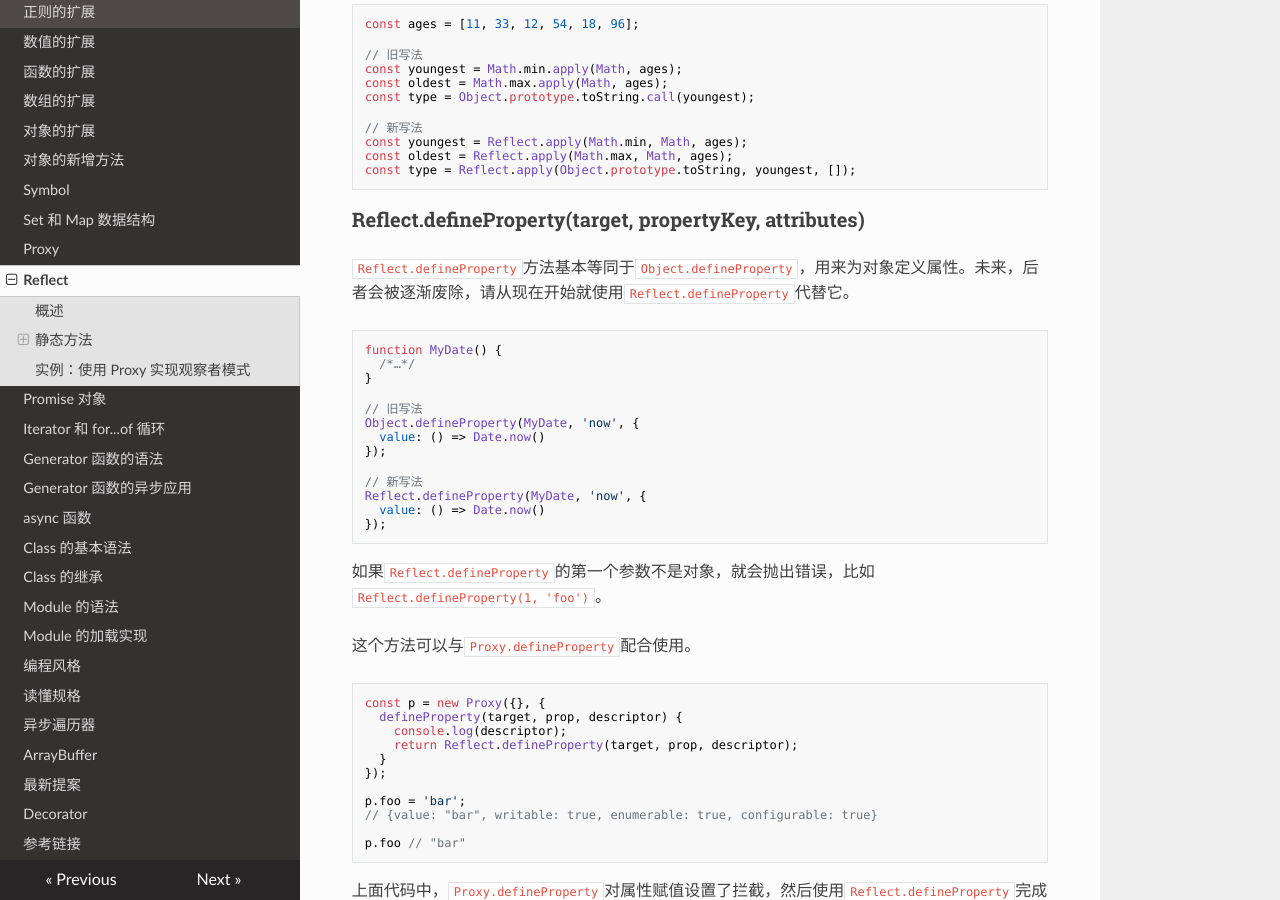
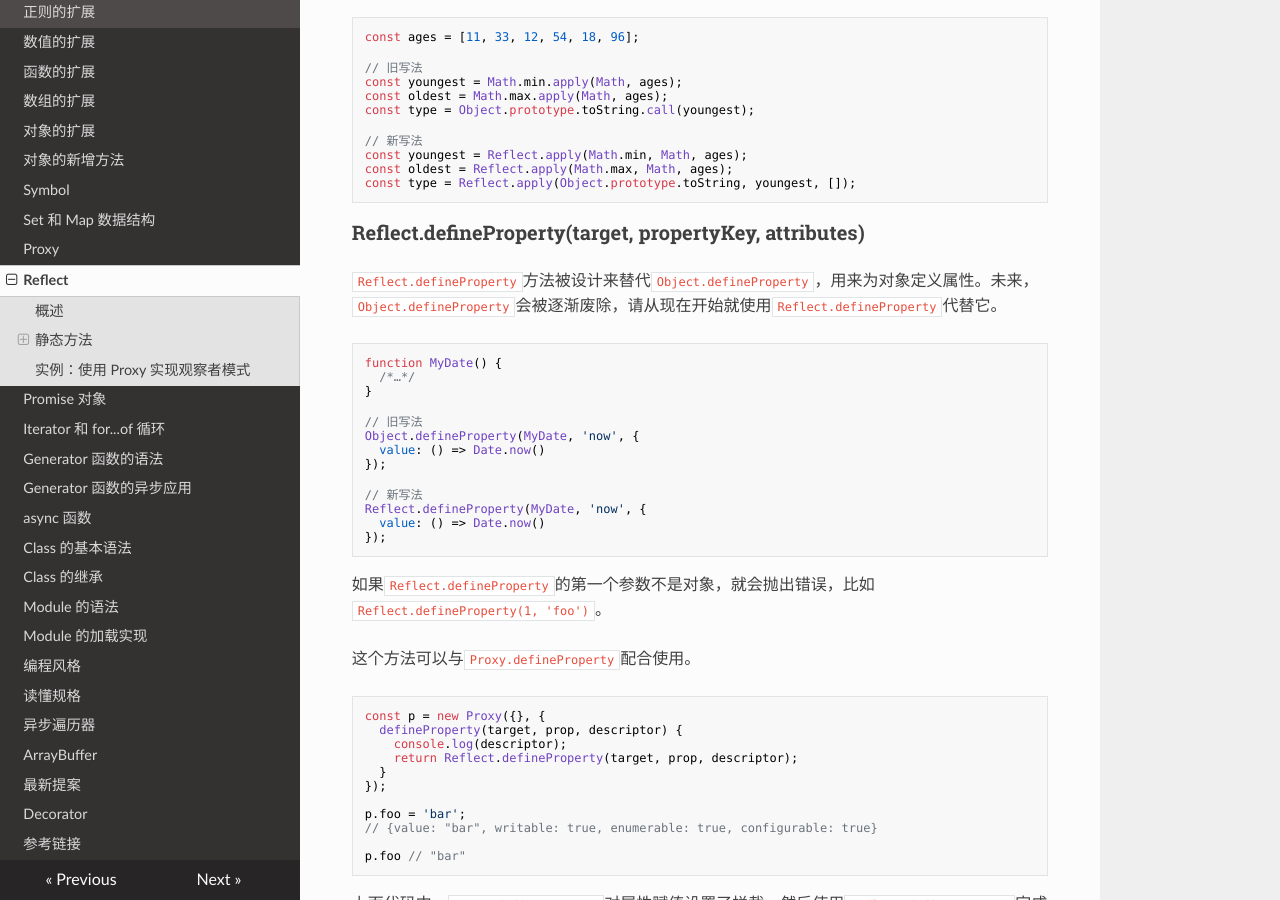
Before and after one commit to filefi/NotesOfES6, an MkDocs documentation site: the page built from docs/reflect.md, in a window 1280 px wide and 900 px high, scrolled down 7131 px. Built offline with MkDocs 1.6.1, drawn with Linux system fonts in a browser that asks for light colours; nearby versions of some CDN libraries; some of the changed text lies outside the part shown.

````diff
--- a/docs/reflect.md
+++ b/docs/reflect.md
@@ -84,21 +84,21 @@ Reflect.apply(Math.floor, undefined, [1.75]) // 1
 
 ## 静态方法
 
-`Reflect`对象一共有 13 个静态方法。
+**`Reflect`对象一共有 13 个静态方法：**
 
-- Reflect.apply(target, thisArg, args)
-- Reflect.construct(target, args)
-- Reflect.get(target, name, receiver)
-- Reflect.set(target, name, value, receiver)
-- Reflect.defineProperty(target, name, desc)
-- Reflect.deleteProperty(target, name)
-- Reflect.has(target, name)
-- Reflect.ownKeys(target)
-- Reflect.isExtensible(target)
-- Reflect.preventExtensions(target)
-- Reflect.getOwnPropertyDescriptor(target, name)
-- Reflect.getPrototypeOf(target)
-- Reflect.setPrototypeOf(target, prototype)
+- `Reflect.apply(target, thisArg, args)`
+- `Reflect.construct(target, args)`
+- `Reflect.get(target, name, receiver)`
+- `Reflect.set(target, name, value, receiver)`
+- `Reflect.defineProperty(target, name, desc)`
+- `Reflect.deleteProperty(target, name)`
+- `Reflect.has(target, name)`
+- `Reflect.ownKeys(target)`
+- `Reflect.isExtensible(target)`
+- `Reflect.preventExtensions(target)`
+- `Reflect.getOwnPropertyDescriptor(target, name)`
+- `Reflect.getPrototypeOf(target)`
+- `Reflect.setPrototypeOf(target, prototype)`
 
 上面这些方法的作用，大部分与`Object`对象的同名方法的作用都是相同的，而且它与`Proxy`对象的方法是一一对应的。下面是对它们的解释。
 
@@ -382,7 +382,7 @@ const type = Reflect.apply(Object.prototype.toString, youngest, []);
 
 ### Reflect.defineProperty(target, propertyKey, attributes)
 
-`Reflect.defineProperty`方法基本等同于`Object.defineProperty`，用来为对象定义属性。未来，后者会被逐渐废除，请从现在开始就使用`Reflect.defineProperty`代替它。
+`Reflect.defineProperty`方法被设计来替代`Object.defineProperty`，用来为对象定义属性。未来，`Object.defineProperty`会被逐渐废除，请从现在开始就使用`Reflect.defineProperty`代替它。
 
 ```javascript
 function MyDate() {
````
Also changed, not shown: other parts of docs/reflect.md (+1 -1 lines), docs/promise.md (+26 -11 lines), docs/proxy.md (+1 -1 lines).
